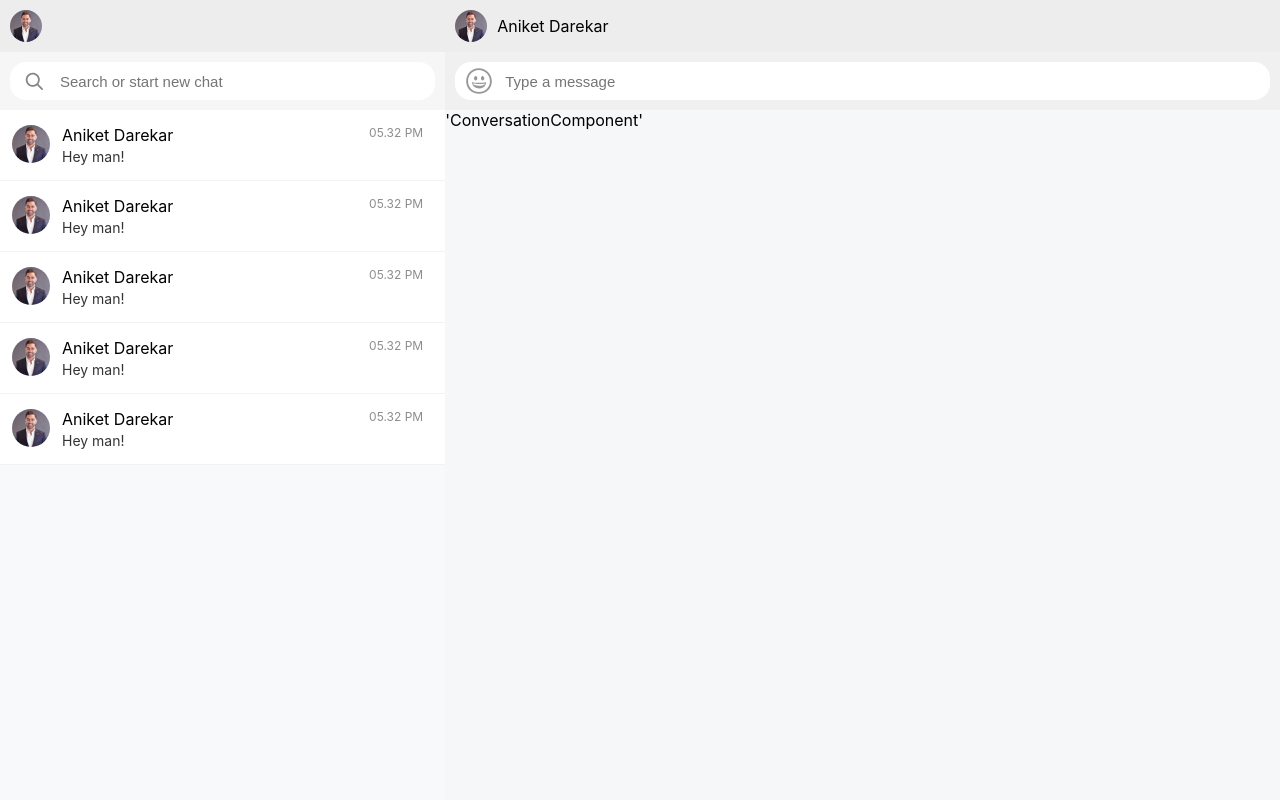
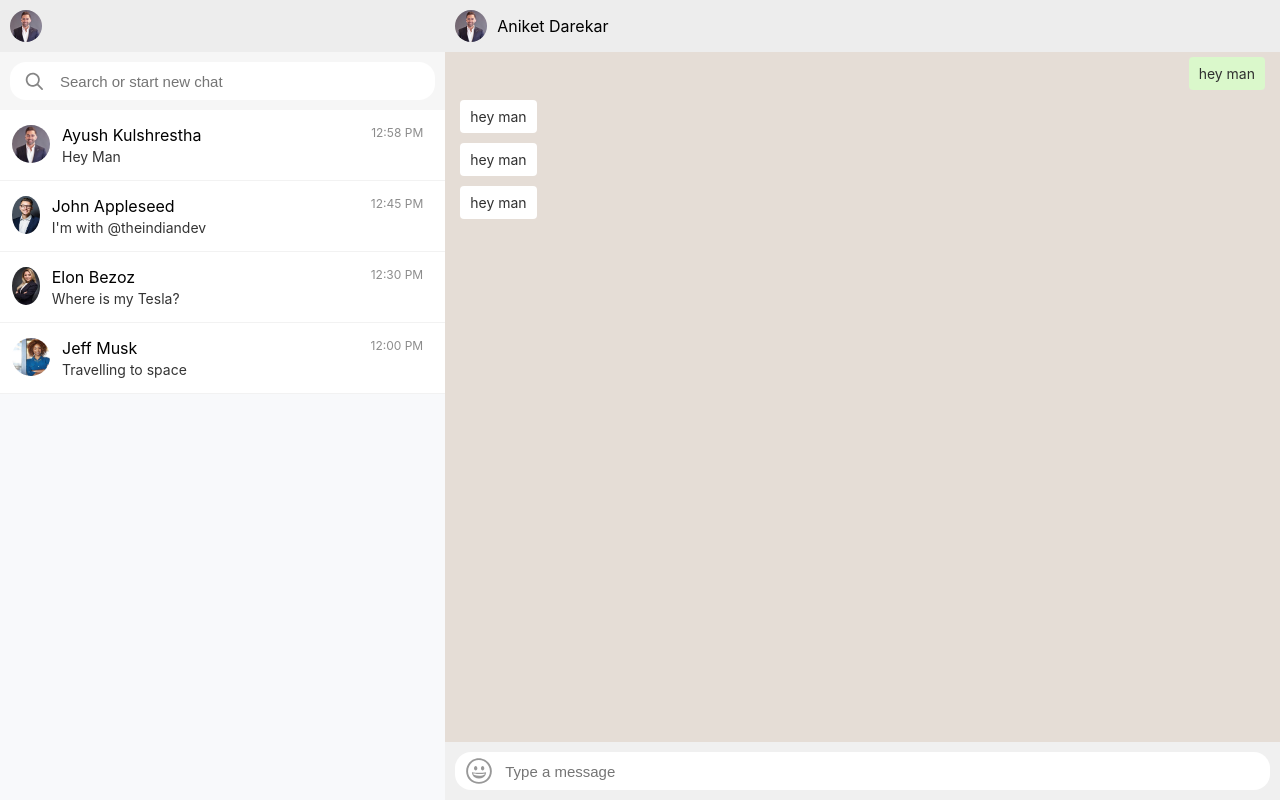
Before and after one commit to Aniket101299/whatsapp-mern, a JavaScript app in the folder client/: page / in a window 1280 px wide. Built offline with nearby package versions, Linux system fonts and the light colour scheme; the HTML template or start-up script is replaced by a standard one.

Commit message:
completed with contactList part & make it fully dynamic using mockData for now, not worked on backend part yet

```diff
--- a/client/src/Components/ContactListComponent.js
+++ b/client/src/Components/ContactListComponent.js
@@ -1,4 +1,5 @@
 import styled from "styled-components";
+import { contactList } from "../mockData";
 
 const Container = styled.div`
 display: flex;
@@ -91,14 +92,17 @@ white-space: nowrap;
 `;
 
 
-const ContactComponent = () => {
+const ContactComponent = (props) => {
+
+    const { userData } = props;
+
     return <ContactItem>
-        <ProfileIcon src="/profile/men1.png"/>
+        <ProfileIcon src={userData.profilePic}/>
         <ContactInfo>
-          <ContactName>Aniket Darekar</ContactName>
-          <MessageText>Hey man!</MessageText>
+          <ContactName>{userData.name}</ContactName>
+          <MessageText>{userData?.lastText}</MessageText>
         </ContactInfo>
-        <MessageTime>05.32 PM</MessageTime>
+        <MessageTime>{userData?.lastTextTime}</MessageTime>
         </ContactItem>;
 }
 
@@ -117,11 +121,9 @@ const ContactListComponent = () => {
           </SearchContainer>
         </SearchBox>
 
-        <ContactComponent />
-        <ContactComponent />
-        <ContactComponent />
-        <ContactComponent />
-        <ContactComponent />
+        {contactList.map((userData) => (
+        <ContactComponent userData={userData} />
+        ))}
 
         </Container>
     );
--- a/client/src/Components/ConversationComponent.js
+++ b/client/src/Components/ConversationComponent.js
@@ -36,6 +36,30 @@ const EmojiImage = styled.img`
 width: 28px;
 height: 28px;
 opacity: 0.4;
+cursor: pointer;
+`;
+
+const MessageContainer = styled.div`
+display: flex;
+flex-direction: column;
+height: 100%;
+background: #e5ddd6;
+overflow-y: auto;
+`;
+
+const MessageDiv = styled.div`
+justify-content: ${(props) => (props.isYours ? "flex-end" : "flex-start")};
+display: flex;
+margin: 5px 15px;
+`;
+
+const Message = styled.div`
+background: ${(props) => (props.isYours ? "#daf8cb" : "white")};
+max-width: 50%;
+color: #303030;
+padding: 8px 10px;
+font-size: 14px;
+border-radius: 4px;
 `;
 
 const ConversationComponent = () => {
@@ -46,13 +70,27 @@ const ConversationComponent = () => {
            Aniket Darekar
         </ProfileHeader>
 
+        <MessageContainer>
+          <MessageDiv isYours={true}>
+             <Message isYours={true}>hey man</Message>
+          </MessageDiv>
+          <MessageDiv>
+             <Message>hey man</Message>
+          </MessageDiv>
+          <MessageDiv>
+             <Message>hey man</Message>
+          </MessageDiv>
+          <MessageDiv>
+             <Message>hey man</Message>
+          </MessageDiv>
+        </MessageContainer>
+
         <ChatBox>
           <SearchContainer>
             <EmojiImage src="/emojiimg.svg" />
             <SearchInput placeholder="Type a message"/>
           </SearchContainer>
         </ChatBox>
-        'ConversationComponent'
         </Container>
     );
 }
--- /dev/null
+++ b/client/src/mockData.js
@@ -0,0 +1,74 @@
+export const contactList = [
+    {
+      id: 1,
+      name: "Ayush Kulshrestha",
+      profilePic: "/profile/men1.png",
+      lastText: "Hey Man",
+      lastTextTime: "12:58 PM",
+    },
+    {
+      id: 2,
+      name: "John Appleseed",
+      profilePic: "/profile/men2.png",
+      lastText: `I'm with @theindiandev`,
+      lastTextTime: "12:45 PM",
+    },
+    {
+      id: 3,
+      name: "Elon Bezoz",
+      profilePic: "/profile/women.png",
+      lastText: "Where is my Tesla?",
+      lastTextTime: "12:30 PM",
+    },
+    {
+      id: 4,
+      name: "Jeff Musk",
+      profilePic: "/profile/women2.png",
+      lastText: "Travelling to space",
+      lastTextTime: "12:00 PM",
+    },
+  ];
+  export const messagesList = [
+    {
+      id: 1,
+      messageType: "TEXT",
+      text: "Hey Man 😁",
+      senderID: 0,
+      addedOn: "12:00 PM",
+    },
+    {
+      id: 2,
+      messageType: "TEXT",
+      text: "Hey, What's up?",
+      senderID: 1,
+      addedOn: "12:01 PM",
+    },
+    {
+      id: 3,
+      messageType: "TEXT",
+      text: "All Good, What about you?",
+      senderID: 0,
+      addedOn: "12:00 PM",
+    },
+    {
+      id: 4,
+      messageType: "TEXT",
+      text: "I'm good as well",
+      senderID: 1,
+      addedOn: "12:00 PM",
+    },
+    {
+      id: 5,
+      messageType: "TEXT",
+      text: "Great 😁",
+      senderID: 0,
+      addedOn: "12:00 PM",
+    },
+    {
+      id: 5,
+      messageType: "TEXT",
+      text: "Have you subscribed The Indian Dev ?",
+      senderID: 1,
+      addedOn: "12:00 PM",
+    },
+  ];
```
